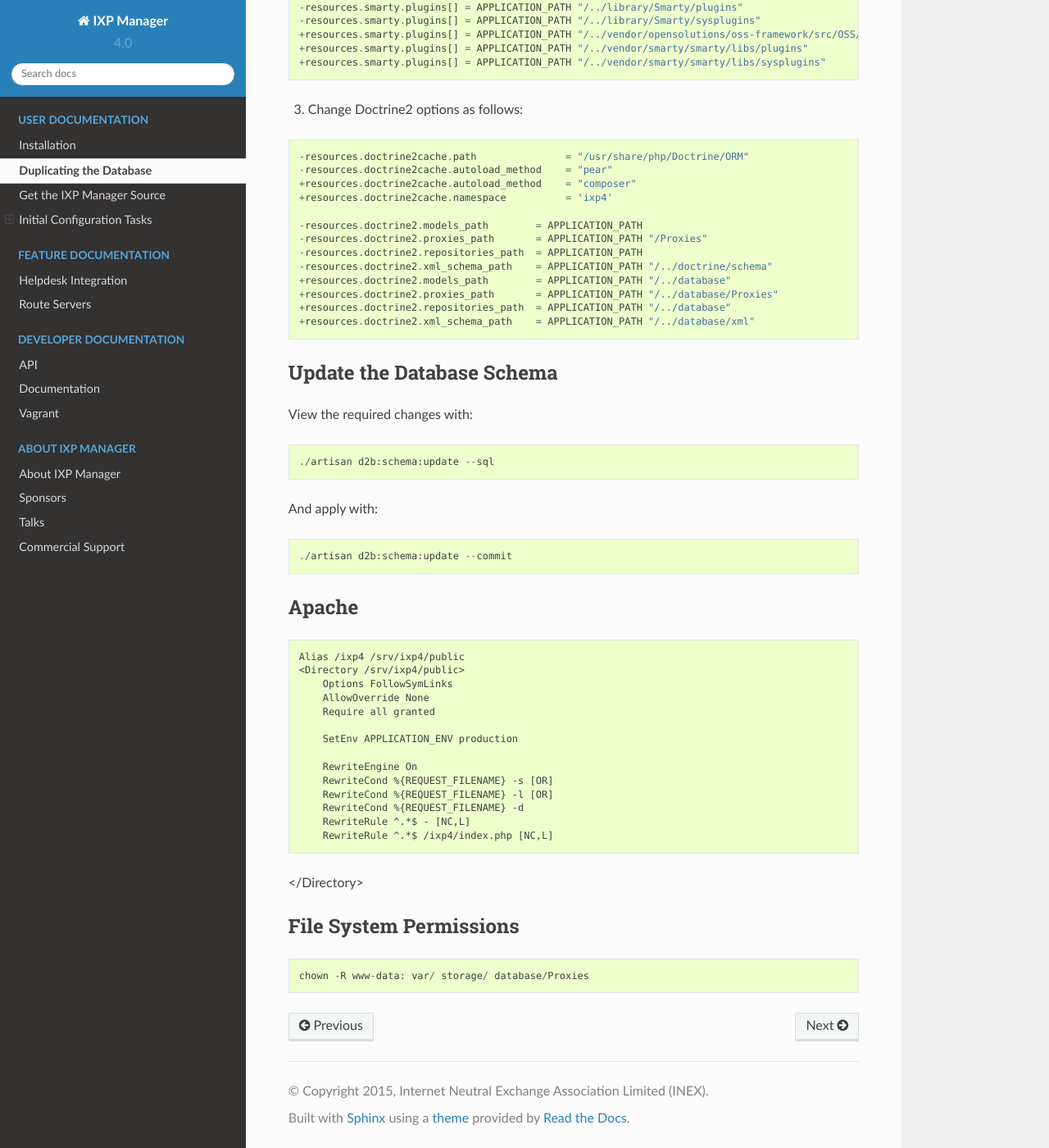
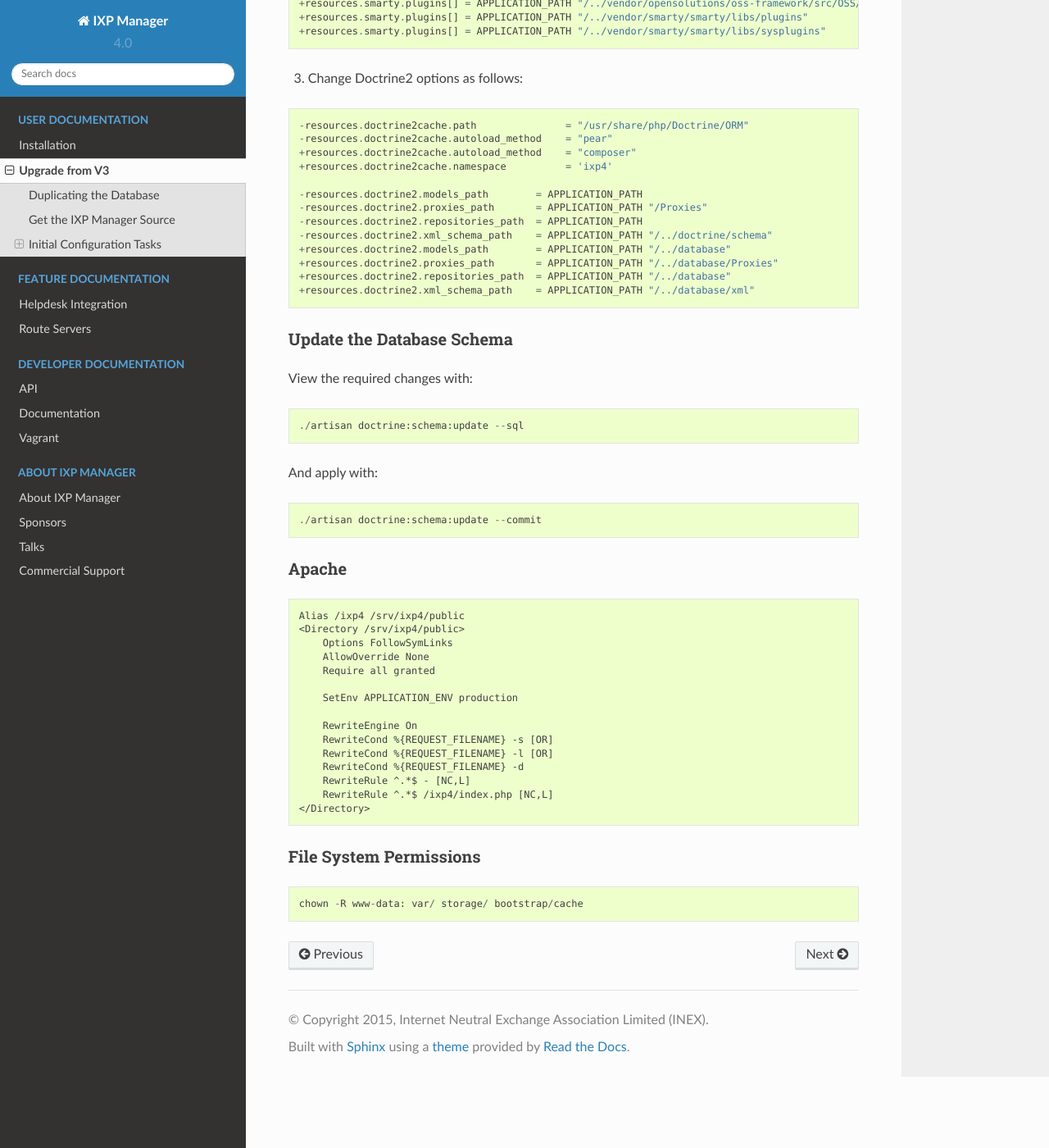
Before and after one commit to Cloudxtreme/ixp-manager-docs, a Sphinx documentation site: the page built from docs/upgrade-from-v3.rst, in a window 1280 px wide and 1400 px high, scrolled down 2779 px. Shown: the whole window at 82% size. Built offline with Sphinx 7.4.7 and the Read the Docs theme 2.0.0, drawn with Linux system fonts in a browser that asks for light colours; some of the changed text lies outside the part shown.

Commit message:
Updates from LONAP migration to v4

```diff
--- a/docs/upgrade-from-v3.rst
+++ b/docs/upgrade-from-v3.rst
@@ -164,13 +162,13 @@
 
 ::
 
-  ./artisan d2b:schema:update --sql
+  ./artisan doctrine:schema:update --sql
 
 And apply with:
 
 ::
 
-  ./artisan d2b:schema:update --commit
+  ./artisan doctrine:schema:update --commit
 
 
 
@@ -193,11 +191,11 @@
       RewriteCond %{REQUEST_FILENAME} -d
       RewriteRule ^.*$ - [NC,L]
       RewriteRule ^.*$ /ixp4/index.php [NC,L]
-</Directory>
+  </Directory>
 
 File System Permissions
 +++++++++++++++++++++++
 
 ::
 
-  chown -R www-data: var/ storage/ database/Proxies
+  chown -R www-data: var/ storage/ bootstrap/cache
```
Also changed, not shown: other parts of docs/upgrade-from-v3.rst (+3 -5 lines).
